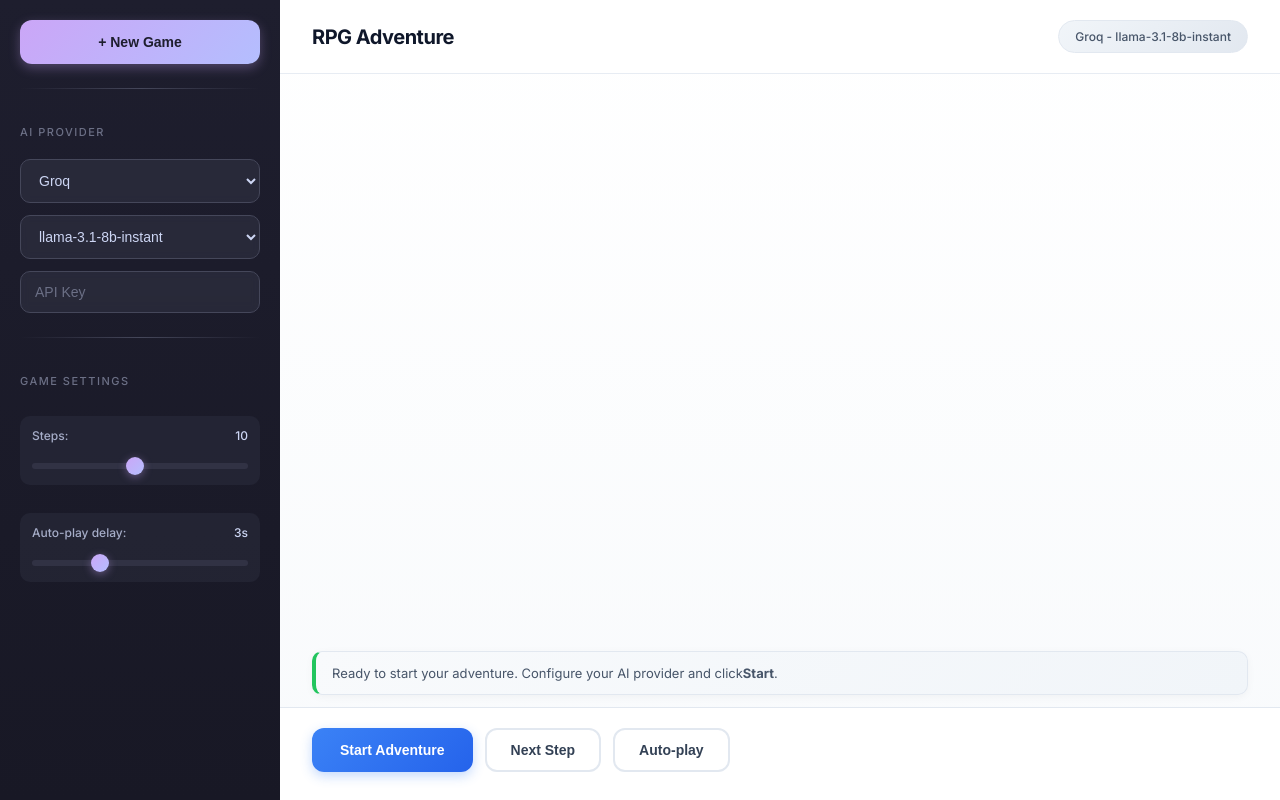
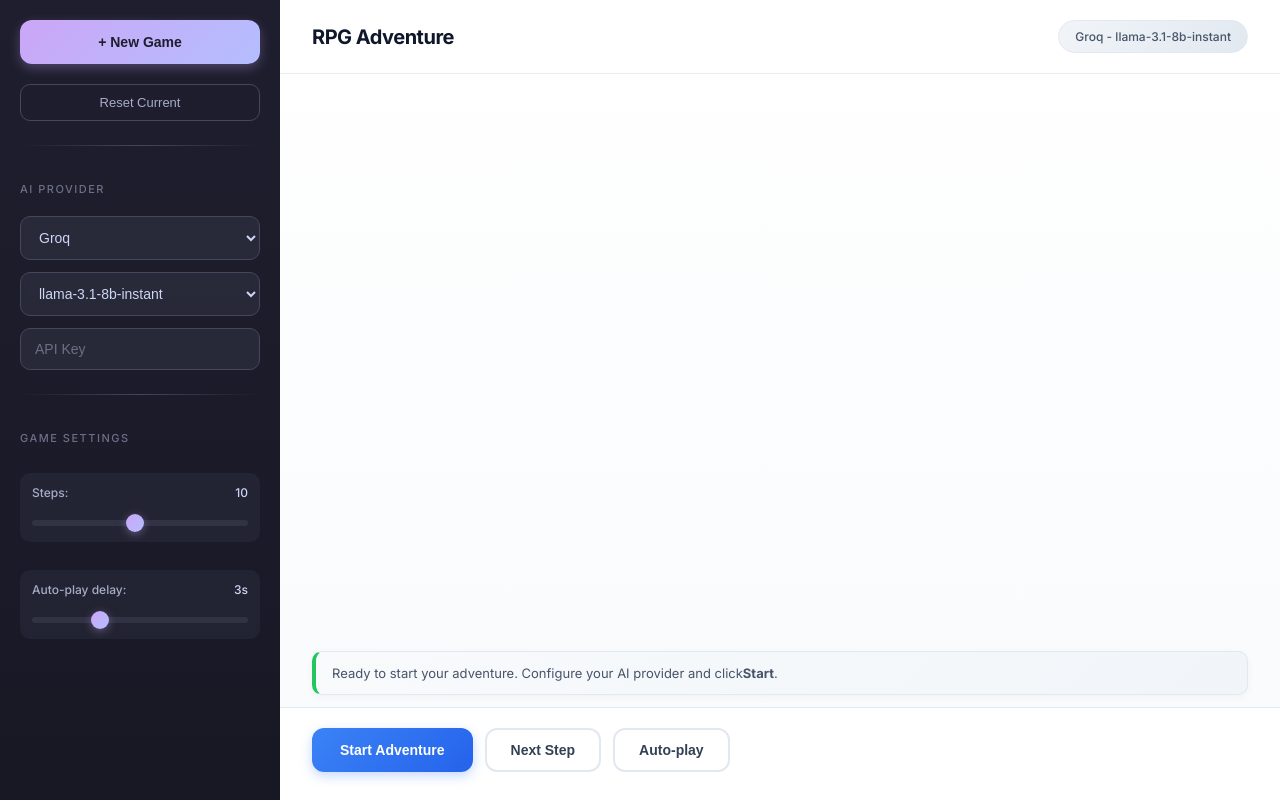
Before and after one commit to enayat-hussain/roleplay-chatbot, a Flask app: page / in a window 1280 px wide. Run offline with Flask 3, Linux system fonts and the light colour scheme.

Commit message:
feat: add Reset button and make New Game open new tab
- "+ New Game" now opens the app in a new browser tab
  - Allows user to keep current story and start a fresh game
  - Each tab has its own session ID
- Add "Reset Current" button below New Game
  - Resets the current game in place
  - Subtle styling that turns red on hover
- Both options give users flexibility in how they want to start over

Co-Authored-By: Claude Opus 4.5 <noreply@anthropic.com>

```diff
--- a/static/css/style.css
+++ b/static/css/style.css
@@ -71,6 +71,30 @@ body {
 
 .new-chat-btn:active {
     transform: translateY(0);
+}
+
+/* Reset Button */
+.reset-btn {
+    background: transparent;
+    color: #a6adc8;
+    border: 1px solid #45475a;
+    padding: 10px 16px;
+    border-radius: 10px;
+    font-weight: 500;
+    font-size: 13px;
+    cursor: pointer;
+    transition: all 0.2s ease;
+    margin-top: 8px;
+}
+
+.reset-btn:hover {
+    background: rgba(239, 68, 68, 0.1);
+    border-color: #ef4444;
+    color: #ef4444;
+}
+
+.reset-btn:active {
+    transform: scale(0.98);
 }
 
 /* Divider */
--- a/static/js/app.js
+++ b/static/js/app.js
@@ -28,6 +28,7 @@ const stopBtn = document.getElementById('stopBtn');
 const resumeBtn = document.getElementById('resumeBtn');
 const continueBtn = document.getElementById('continueBtn');
 const newGameBtn = document.getElementById('newGameBtn');
+const resetBtn = document.getElementById('resetBtn');
 
 // Modal Elements
 const continueModal = document.getElementById('continueModal');
@@ -62,7 +63,8 @@ function setupEventListeners() {
     stopBtn.addEventListener('click', stopAutoplay);
     resumeBtn.addEventListener('click', resumeAutoplay);
     continueBtn.addEventListener('click', showContinueModal);
-    newGameBtn.addEventListener('click', resetGame);
+    newGameBtn.addEventListener('click', openNewGame);
+    resetBtn.addEventListener('click', resetGame);
 
     // Modal events
     closeModal.addEventListener('click', hideContinueModal);
@@ -717,6 +719,11 @@ async function continueWithAutoplay(stepsToAdd) {
     setProcessing(false);
 }
 
+function openNewGame() {
+    // Open the app in a new tab so user can keep current chat
+    window.open(window.location.href, '_blank');
+}
+
 async function resetGame() {
     // Stop any ongoing autoplay
     if (abortController) {
--- a/templates/index.html
+++ b/templates/index.html
@@ -14,6 +14,7 @@
         <!-- Sidebar -->
         <aside class="sidebar">
             <button id="newGameBtn" class="new-chat-btn">+ New Game</button>
+            <button id="resetBtn" class="reset-btn">Reset Current</button>
 
             <div class="divider"></div>
 
```
